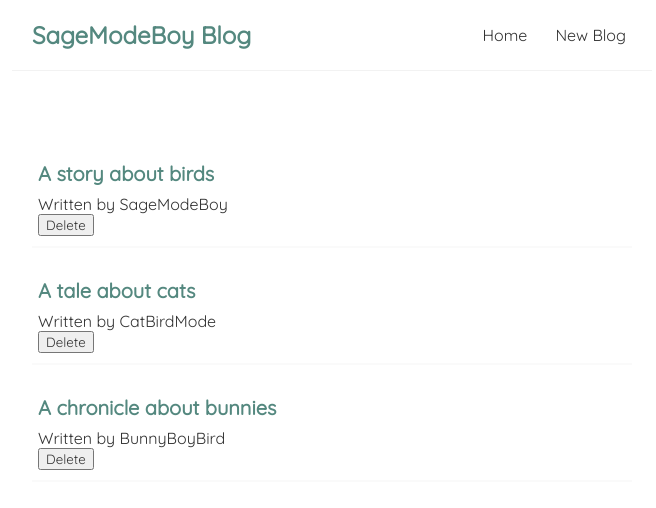
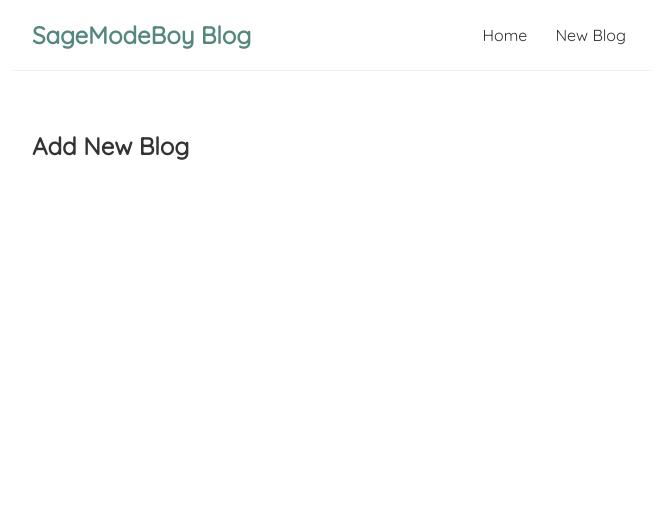
Before and after one commit to oussamabonnor1/react-blog, a React (Create React App) app: page /create in a window 1280 px wide. Shown: the top 508 px of the page, without its empty margins (308-964 px from the left). Built offline with nearby package versions, Linux system fonts and the light colour scheme; data requests are answered from the project's data file; the HTML template or start-up script is replaced by a standard one.

Commit message:
React Router

```diff
--- a/package.json
+++ b/package.json
@@ -8,6 +8,7 @@
     "@testing-library/user-event": "^12.1.10",
     "react": "^17.0.2",
     "react-dom": "^17.0.2",
+    "react-router-dom": "^5.3.0",
     "react-scripts": "4.0.3",
     "web-vitals": "^1.0.1"
   },
--- a/src/App.js
+++ b/src/App.js
@@ -1,14 +1,25 @@
 import Navbar from './Navbar';
 import Home from './Home';
+import Create from './Create';
+import { BrowserRouter as Router, Route, Switch } from "react-router-dom"
 
 function App() {
   return (
-    <div className="App">
-      <Navbar/>
-      <div className="content">
-        <Home/>
+    <Router>
+      <div className="App">
+        <Navbar />
+        <div className="content">
+          <Switch>
+            <Route exact path="/">
+              <Home />
+            </Route>
+            <Route path="/create">
+              <Create/>
+            </Route>
+          </Switch>
+        </div>
       </div>
-    </div>
+    </Router>
   );
 }
 
--- a/src/BlogList.js
+++ b/src/BlogList.js
@@ -1,11 +1,10 @@
-const BlogList = ({blogs, deleteBlog}) => {
+const BlogList = ({blogs}) => {
     return (
         <div className="blog-list">
             {blogs.map((blog) => (
                 <div className="blog-preview" key={blog.id}>
                     <h2>{blog.title}</h2>
                     <p>Written by {blog.author}</p>
-                    <button onClick={()=> deleteBlog(blog.id)}>Delete</button>
                 </div>
             ))}
         </div>
--- /dev/null
+++ b/src/Create.js
@@ -0,0 +1,9 @@
+const AddNewBlog = () => {
+    return (
+        <div className="create">
+            <h2>Add New Blog</h2>
+        </div>
+    );
+}
+
+export default AddNewBlog;
--- a/src/Home.js
+++ b/src/Home.js
@@ -1,28 +1,14 @@
-import { useState, useEffect } from "react"
+
 import BlogList from "./BlogList";
+import useFetch from "./useFetch";
 const Home = () => {
-    const [blogs, setBlogs] = useState(null)
-    const [isLoading, setIsLoading] = useState(true)
-
-    useEffect(() => {
-        setTimeout(() => {
-            fetch("http://localhost:8000/blogs").then((res) => {
-                return res.json()
-            }).then((data) => {
-                setBlogs(data)
-                setIsLoading(false)
-            })
-        }, 1000);
-    }, [])
-
-    const deleteBlog = (id) => {
-        setBlogs(blogs.filter((blog) => blog.id !== id))
-    }
+    const {data: blogs, isLoading, error} = useFetch("http://localhost:8000/blogs")
 
     return (
         <div className="home">
+            {error && <p>{error}</p> }
             {isLoading && <p>Loading...</p>}
-            {blogs && <BlogList blogs={blogs} deleteBlog={deleteBlog} />}
+            {blogs && <BlogList blogs={blogs} />}
         </div>
     );
 }
--- a/src/Navbar.js
+++ b/src/Navbar.js
@@ -1,10 +1,11 @@
+import {Link} from "react-router-dom"
 const Navbar = () => {
     return (
         <nav className="navbar">
             <h1>SageModeBoy Blog</h1>
             <div className="links">
-                <a href="/">Home</a>
-                <a href="/create">New Blog</a>
+                <Link to="/">Home</Link>
+                <Link to="/create">New Blog</Link>
             </div>
         </nav>
     );
--- /dev/null
+++ b/src/useFetch.js
@@ -0,0 +1,28 @@
+import { useState, useEffect } from "react"
+
+const useFetch = (url) => {
+
+    const [data, setData] = useState(null)
+    const [isLoading, setIsLoading] = useState(true)
+    const [error, setError] = useState(null)
+    useEffect(() => {
+        setTimeout(() => {
+            fetch(url).then((res) => {
+                if (!res.ok) {
+                    throw Error("Could not load the data.")
+                }
+                return res.json()
+            }).then((data) => {
+                setData(data)
+                setError(null)
+                setIsLoading(false)
+            }).catch(err => {
+                setIsLoading(false)
+                setError(err.message)
+            })
+        }, 500);
+    }, [url])
+    return { data, isLoading, error }
+}
+
+export default useFetch
```
Also changed, not shown: 1 other file (tests, documents, lock files or other folders).
